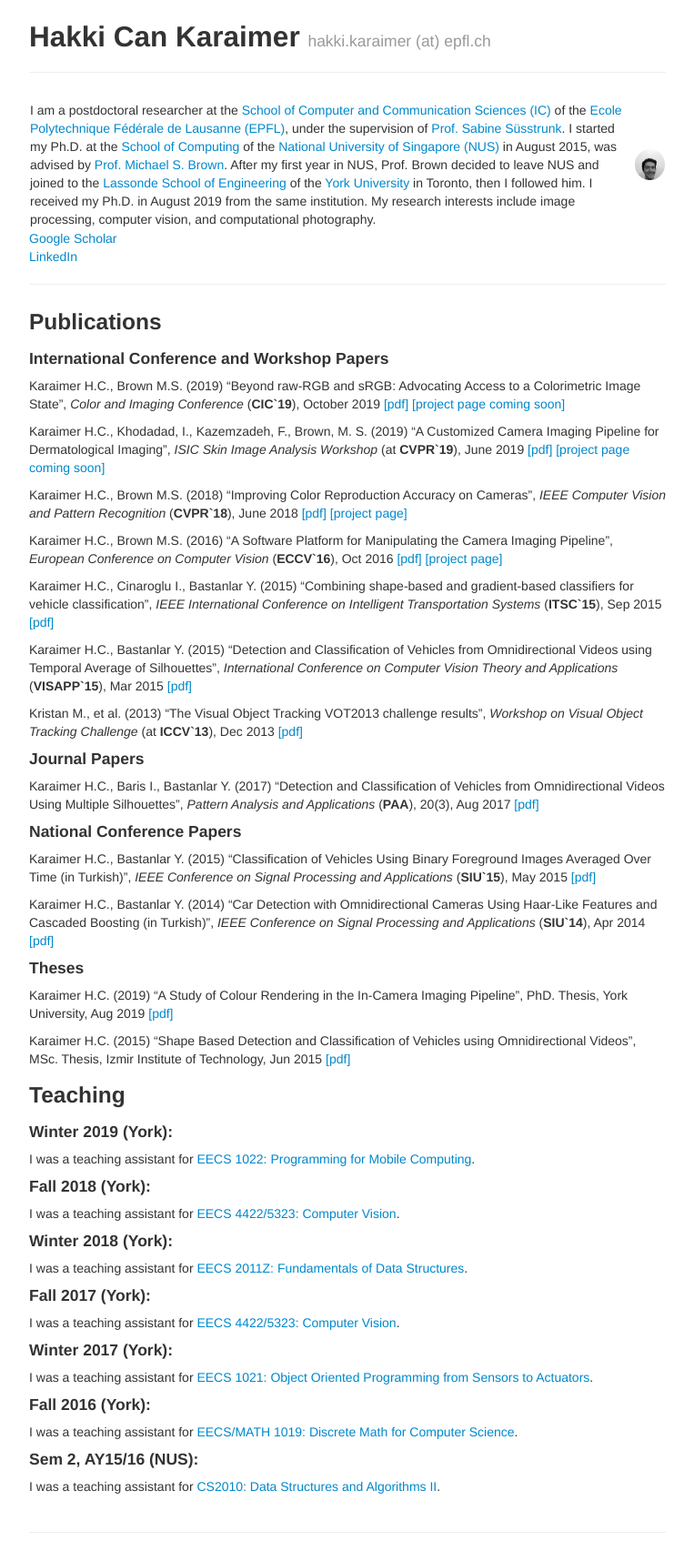
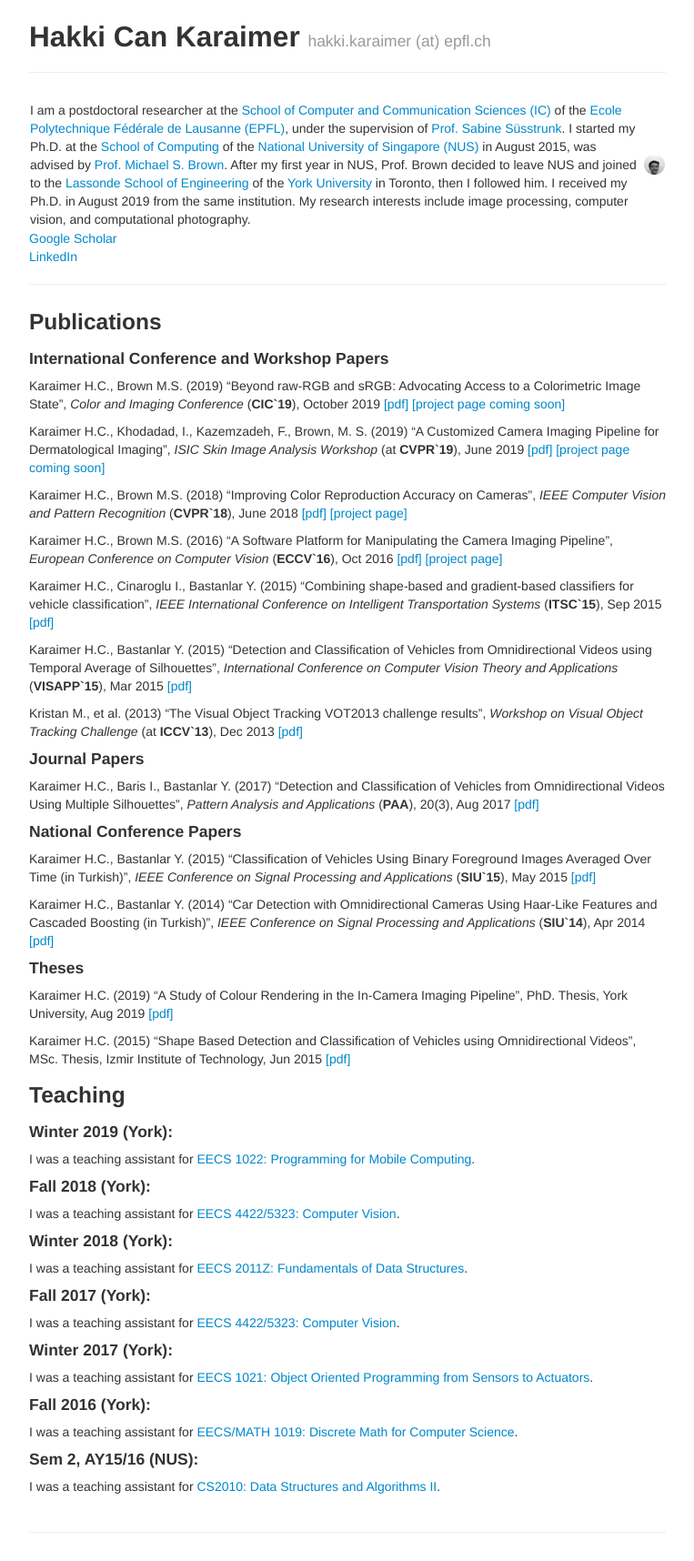
Before and after one commit to karaimer/karaimer.github.io, a Jekyll site: the page built from index.md, in a window 1280 px wide. Shown: the whole page at 91% size, without its empty margins (258-1021 px from the left). Built offline with Jekyll 4.4.1, drawn with Linux system fonts in a browser that asks for light colours.

Commit message:
Update index.md

```diff
--- a/index.md
+++ b/index.md
@@ -8,7 +8,7 @@
 
 | - | - |
 |---|---|
-| I am a postdoctoral researcher at the [School of Computer and Communication Sciences (IC)](https://www.epfl.ch/schools/ic/) of the [Ecole Polytechnique Fédérale de Lausanne (EPFL)](https://www.epfl.ch/en/), under the supervision of [Prof. Sabine Süsstrunk](https://ivrl.epfl.ch/people/people-susstrunk/). I started my Ph.D. at the [School of Computing](https://www.comp.nus.edu.sg) of the [National University of Singapore (NUS)](http://nus.edu.sg/) in August 2015, was advised by [Prof. Michael S. Brown](http://www.cse.yorku.ca/~mbrown/). After my first year in NUS, Prof. Brown decided to leave NUS and joined to the [Lassonde School of Engineering](https://lassonde.yorku.ca) of the [York University](https://www.yorku.ca/index.html) in Toronto, then I followed him. I received my Ph.D. in August 2019 from the same institution. My research interests include image processing, computer vision, and computational photography.     | ![](/image/original_0099.png){:height="320px" width="240px"} |
+| I am a postdoctoral researcher at the [School of Computer and Communication Sciences (IC)](https://www.epfl.ch/schools/ic/) of the [Ecole Polytechnique Fédérale de Lausanne (EPFL)](https://www.epfl.ch/en/), under the supervision of [Prof. Sabine Süsstrunk](https://ivrl.epfl.ch/people/people-susstrunk/). I started my Ph.D. at the [School of Computing](https://www.comp.nus.edu.sg) of the [National University of Singapore (NUS)](http://nus.edu.sg/) in August 2015, was advised by [Prof. Michael S. Brown](http://www.cse.yorku.ca/~mbrown/). After my first year in NUS, Prof. Brown decided to leave NUS and joined to the [Lassonde School of Engineering](https://lassonde.yorku.ca) of the [York University](https://www.yorku.ca/index.html) in Toronto, then I followed him. I received my Ph.D. in August 2019 from the same institution. My research interests include image processing, computer vision, and computational photography.     | ![](/image/original_0099.png){:height="320px" width="160px"} |
 
 [Google Scholar](https://scholar.google.com/citations?user=jhlnGS4AAAAJ&hl=en)
 [LinkedIn](https://www.linkedin.com/in/karaimer)
```
